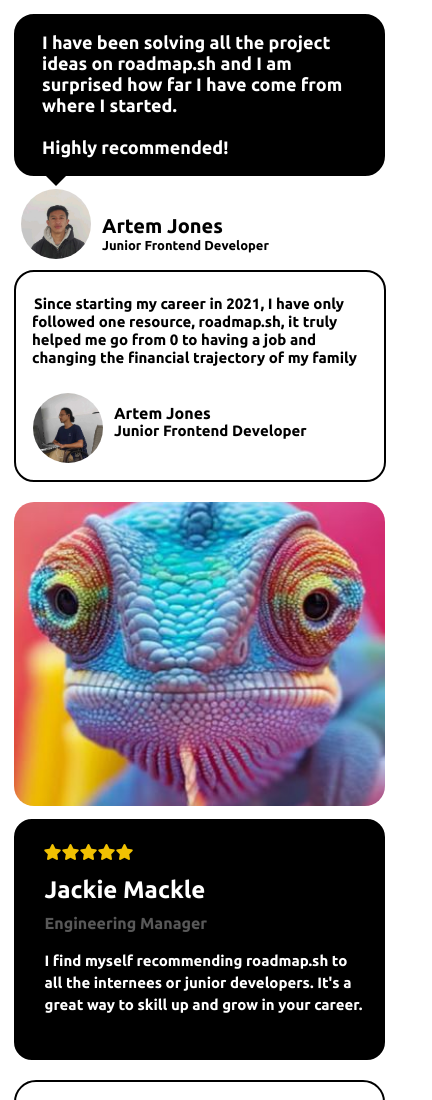
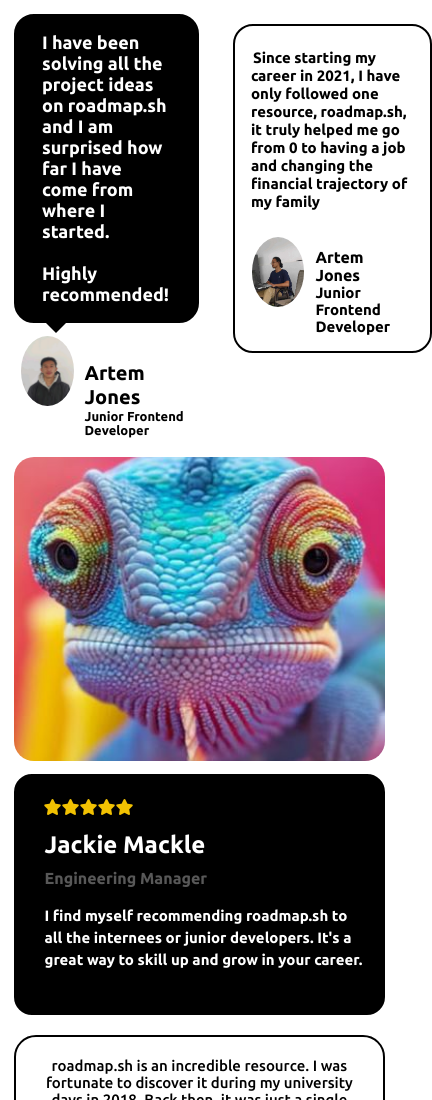
Before and after one commit to kshitiz14zt/Testimonial-Cards, a plain HTML site: page testimonial-card-internal.html in a window 390 px wide. Shown: the top 1100 px of the page, 432 px wide, since content can reach past the window. Drawn offline with Linux system fonts and the light colour scheme.

Commit message:
Completed task in internal css and responsiveness has been completed for all devices.

```diff
--- a/testimonial-card-internal.html
+++ b/testimonial-card-internal.html
@@ -314,7 +314,7 @@
 </head>
 <body>
     <div class="container ubuntu-bold">
-        <div class="container2">
+        <div class="container2 " style="display: flex;flex-direction: row; gap: 34px;">
             <div class="first">
                 <div class="profile-content2">
                     <h3 class="heading1" >I have been solving all the project ideas on roadmap.sh and I am surprised how far I have come from where I started.
```
Also changed, not shown: testimonial-card-inline.html (added).
